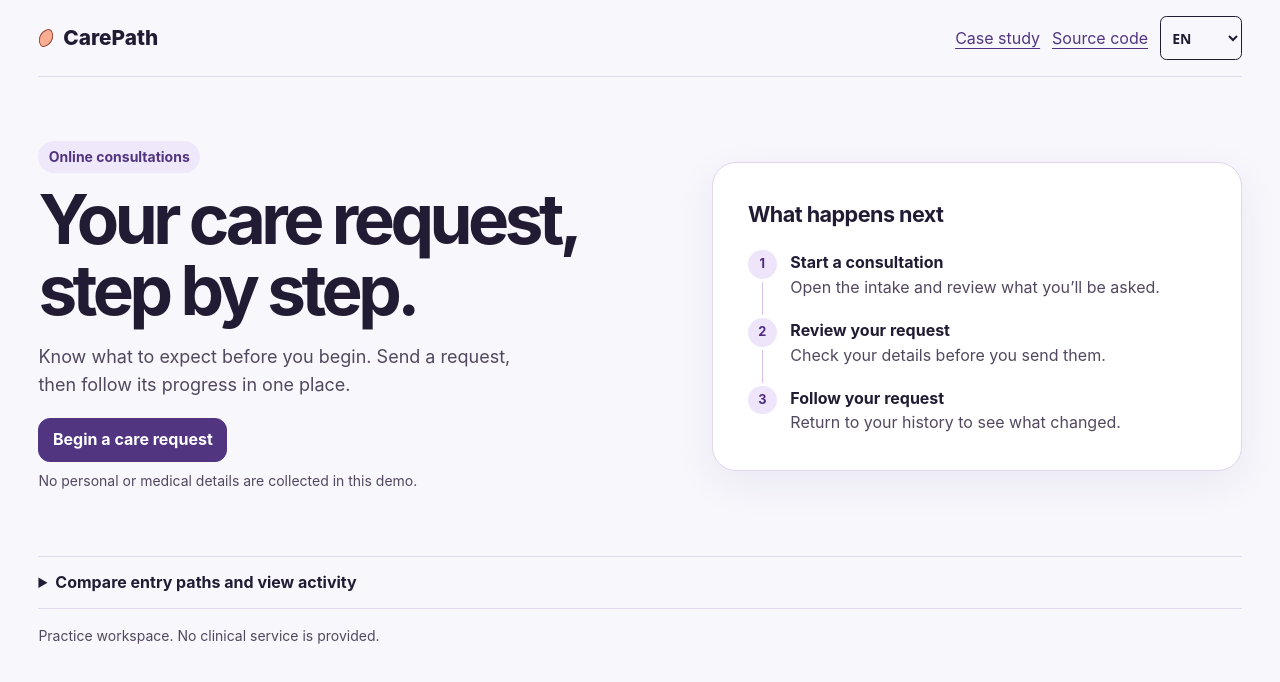
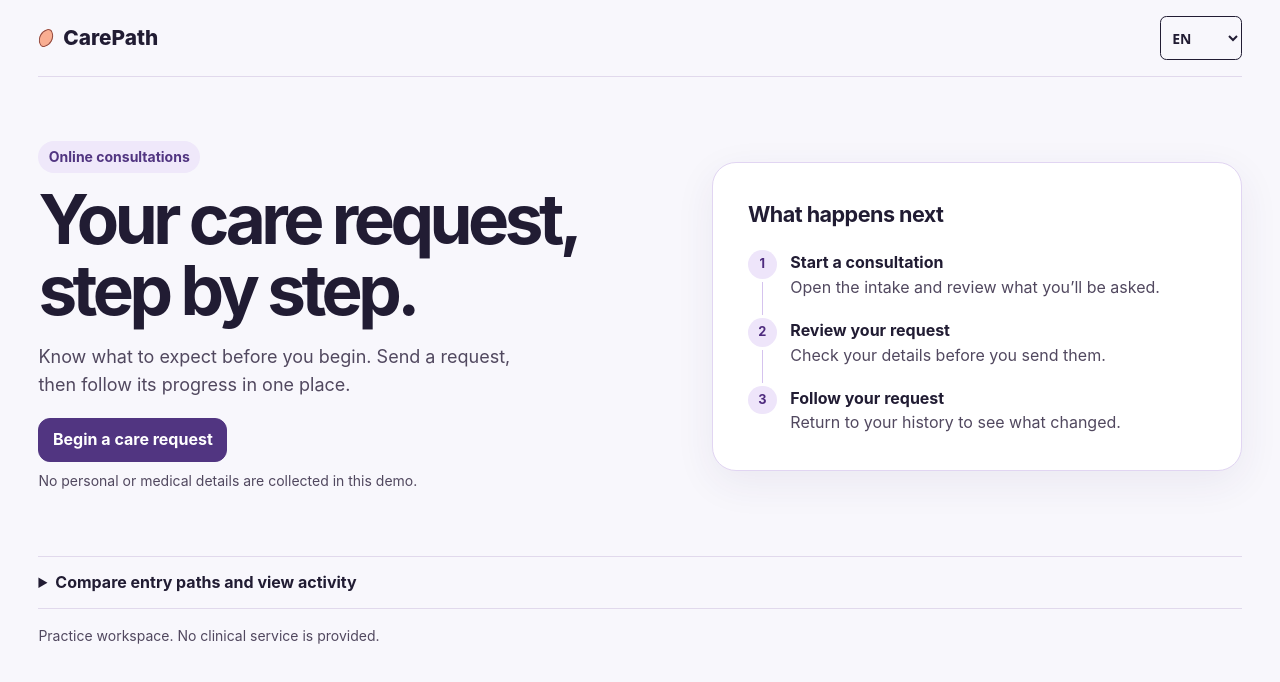
Before and after one commit to wesleybertolaia/carepath, a plain HTML site: page index.html in a window 1280 px wide. Drawn offline with Linux system fonts and the light colour scheme.

Commit message:
Remove portfolio links from the patient-facing header

```diff
--- a/index.html
+++ b/index.html
@@ -15,7 +15,7 @@
 <body>
   <header class="wrap header">
     <a class="brand" href="./"><span aria-hidden="true"></span>CarePath</a>
-    <nav aria-label="Project links"><a href="https://wesleybertolaia.github.io/?demo=carepath#demos">Case study</a><a href="https://github.com/wesleybertolaia/carepath">Source code</a><span data-language-menu></span></nav>
+    <span data-language-menu></span>
   </header>
   <main class="wrap">
     <section class="hero" aria-labelledby="hero-title">
```
